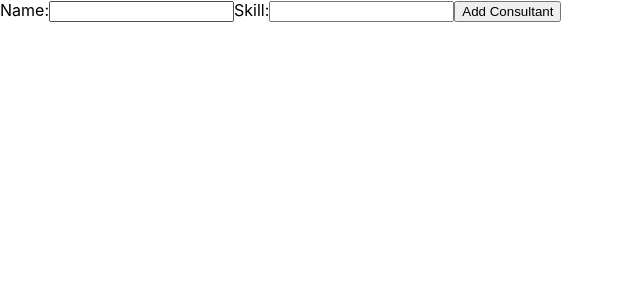
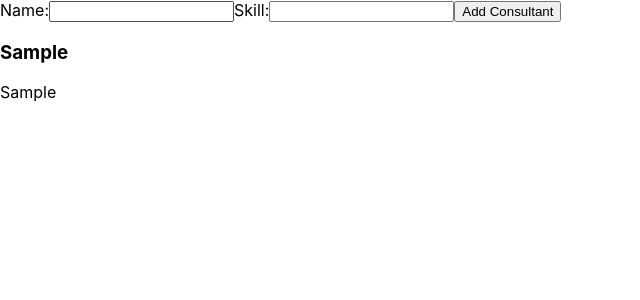
Before and after one commit to CoderGauri/consultation_app, a React (Create React App) app in the folder frontend/: page / in a window 1280 px wide. Both pictures are taken after typing "Sample", "Sample" into the empty fields and a click on the button "Add Consultant". Shown: the top 300 px of the page, without its empty margins (0-640 px from the left). Built offline with nearby package versions, Linux system fonts and the light colour scheme.

Commit message:
Array added

```diff
--- a/frontend/src/App.js
+++ b/frontend/src/App.js
@@ -4,11 +4,16 @@ import './App.css';
 function App() {
   const [name, setName] = useState('');
   const [skill, setSkill] = useState('');
+  const [consultants, setConsultants] = useState([]);
+  let id = 1;
 
   const handleSubmit = (e) => {
     e.preventDefault();
     console.log(name , skill);
-    //addConsultant({ name, skill });
+    id++
+
+
+    setConsultants([...consultants , { name, skill , id}]);
     setName('');
     setSkill('');
   };
@@ -26,7 +31,20 @@ function App() {
       </label>
       <button type="submit">Add Consultant</button>
     </form>
+
+
     </div>
+    <div>
+
+    {consultants.map((consultant, index) => (
+            <div key={index}>
+              <h3>{consultant.name}</h3>
+              <p>{consultant.skill}</p>
+
+            </div>
+          ))}
+
+</div>
     </>
   );
 }
```
